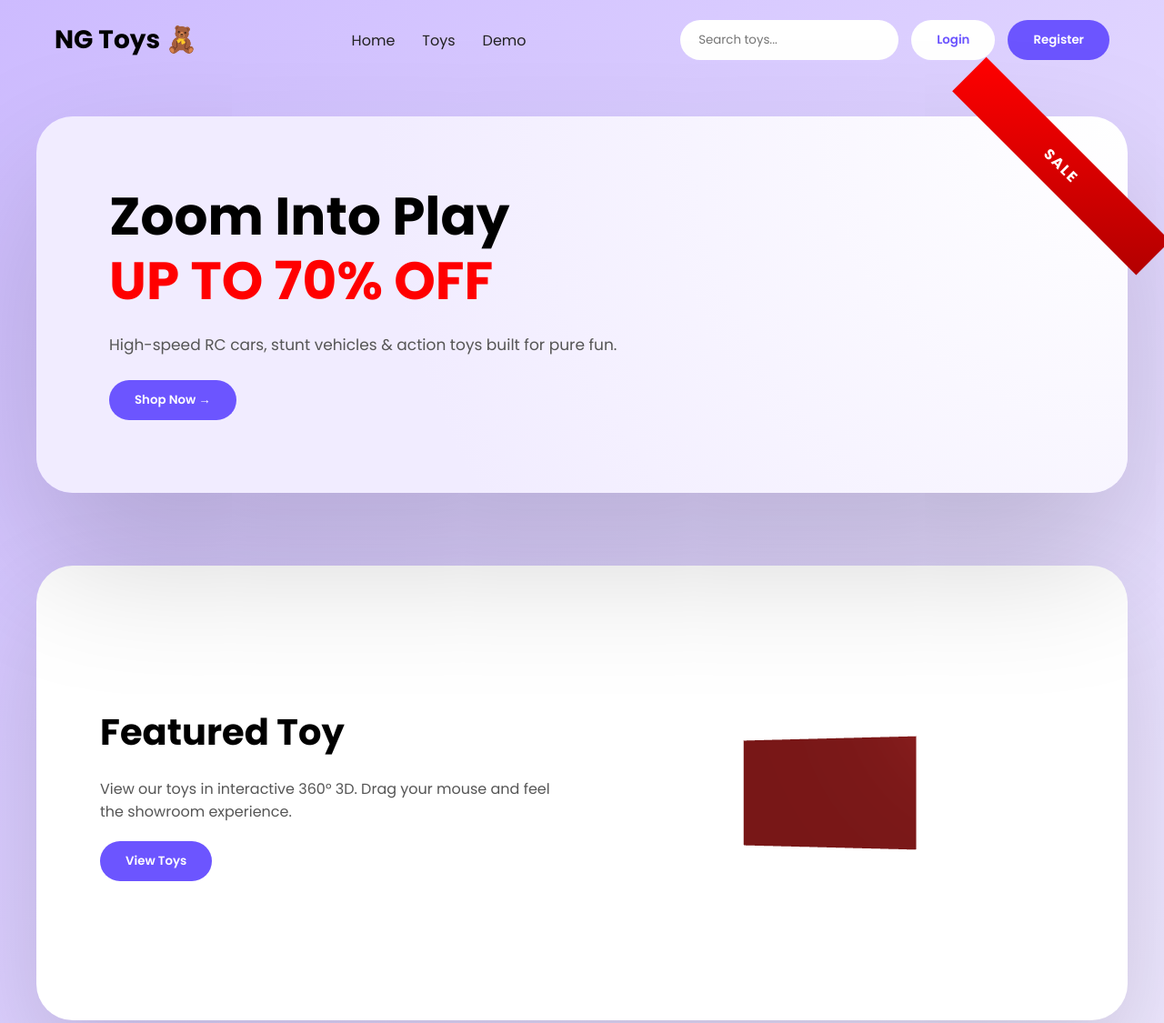
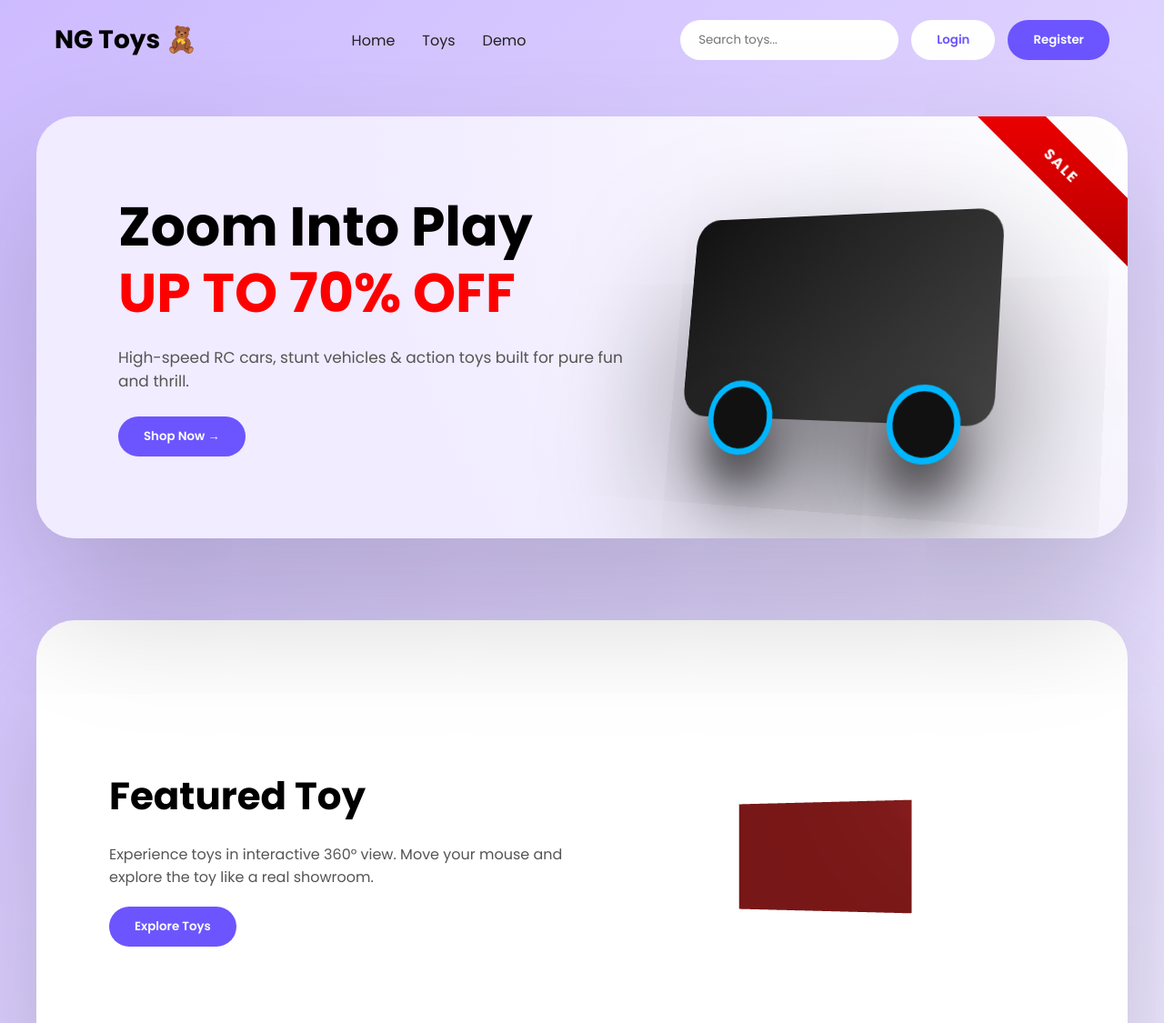
Before and after one commit to yogeshgoswami4821-ai/toy, a website: page index.html in a window 1280 px wide. Shown: the top 1125 px of the page at 91% size. Drawn offline with nearby package versions, Linux system fonts and the light colour scheme.

Commit message:
Update index.html

```diff
--- a/index.html
+++ b/index.html
@@ -16,7 +16,7 @@ body{
   background:linear-gradient(135deg,#cdbbff,#efe9ff);
 }
 
-/* NAVBAR */
+/* ================= NAVBAR ================= */
 .navbar{
   display:flex;
   justify-content:space-between;
@@ -71,18 +71,19 @@ body{
   color:#6c55ff;
 }
 
-/* HERO SALE */
+/* ================= HERO ================= */
 .hero{
   max-width:1200px;
   margin:40px auto;
-  padding:80px;
-  border-radius:40px;
+  padding:90px;
+  border-radius:42px;
   background:radial-gradient(circle at top right,#ffffff,#f1ecff 65%);
   display:grid;
   grid-template-columns:1.2fr 1fr;
   align-items:center;
   position:relative;
-  box-shadow:0 70px 160px rgba(0,0,0,.18);
+  overflow:hidden;
+  box-shadow:0 70px 160px rgba(0,0,0,.2);
 }
 
 .hero::after{
@@ -99,7 +100,7 @@ body{
 }
 
 .hero h1{
-  font-size:58px;
+  font-size:60px;
   line-height:1.05;
 }
 
@@ -115,22 +116,61 @@ body{
   color:#555;
 }
 
-/* 3D SHOWCASE */
+/* ================= CAR ================= */
+.car-wrap{
+  display:flex;
+  justify-content:center;
+  align-items:center;
+  perspective:1400px;
+}
+
+.car{
+  width:380px;
+  height:230px;
+  background:linear-gradient(135deg,#111,#444);
+  border-radius:30px;
+  transform:rotateY(-30deg) rotateX(10deg);
+  box-shadow:0 90px 180px rgba(0,0,0,.55);
+  animation:floatCar 4s ease-in-out infinite;
+  position:relative;
+}
+
+@keyframes floatCar{
+  0%{transform:rotateY(-30deg) rotateX(10deg) translateY(0)}
+  50%{transform:rotateY(-24deg) rotateX(8deg) translateY(-24px)}
+  100%{transform:rotateY(-30deg) rotateX(10deg) translateY(0)}
+}
+
+.wheel{
+  width:84px;
+  height:84px;
+  background:#111;
+  border-radius:50%;
+  border:7px solid #00b7ff;
+  position:absolute;
+  bottom:-42px;
+  box-shadow:0 35px 60px rgba(0,0,0,.7);
+}
+
+.w1{left:36px}
+.w2{right:36px}
+
+/* ================= 3D SHOWCASE ================= */
 #toy3d{
   max-width:1200px;
-  margin:80px auto;
-  padding:70px;
+  margin:90px auto;
+  padding:80px;
   background:white;
-  border-radius:40px;
+  border-radius:42px;
   display:grid;
   grid-template-columns:1fr 1fr;
   align-items:center;
   gap:40px;
-  box-shadow:0 50px 120px rgba(0,0,0,.15);
+  box-shadow:0 60px 140px rgba(0,0,0,.18);
 }
 
 #toy3d h2{
-  font-size:40px;
+  font-size:42px;
 }
 
 #toy3d p{
@@ -172,12 +212,18 @@ body{
       <span>UP TO 70% OFF</span>
     </h1>
     <p>
-      High-speed RC cars, stunt vehicles & action toys built for pure fun.
+      High-speed RC cars, stunt vehicles & action toys
+      built for pure fun and thrill.
     </p>
     <button class="btn primary" onclick="go('toys/')">Shop Now →</button>
   </div>
 
-  <div></div>
+  <div class="car-wrap">
+    <div class="car">
+      <div class="wheel w1"></div>
+      <div class="wheel w2"></div>
+    </div>
+  </div>
 </div>
 
 <!-- 3D TOY SHOWCASE -->
@@ -185,10 +231,10 @@ body{
   <div>
     <h2>Featured Toy</h2>
     <p>
-      View our toys in interactive 360° 3D.
-      Drag your mouse and feel the showroom experience.
+      Experience toys in interactive 360° view.
+      Move your mouse and explore the toy like a real showroom.
     </p>
-    <button class="btn primary" onclick="go('toys/')">View Toys</button>
+    <button class="btn primary" onclick="go('toys/')">Explore Toys</button>
   </div>
 
   <div id="canvasWrap"></div>
@@ -219,7 +265,7 @@ const light = new THREE.DirectionalLight(0xffffff,1);
 light.position.set(3,3,6);
 scene.add(light);
 
-/* Toy Body */
+/* Toy */
 const toy = new THREE.Mesh(
   new THREE.BoxGeometry(1.6,1,0.8),
   new THREE.MeshStandardMaterial({
```
